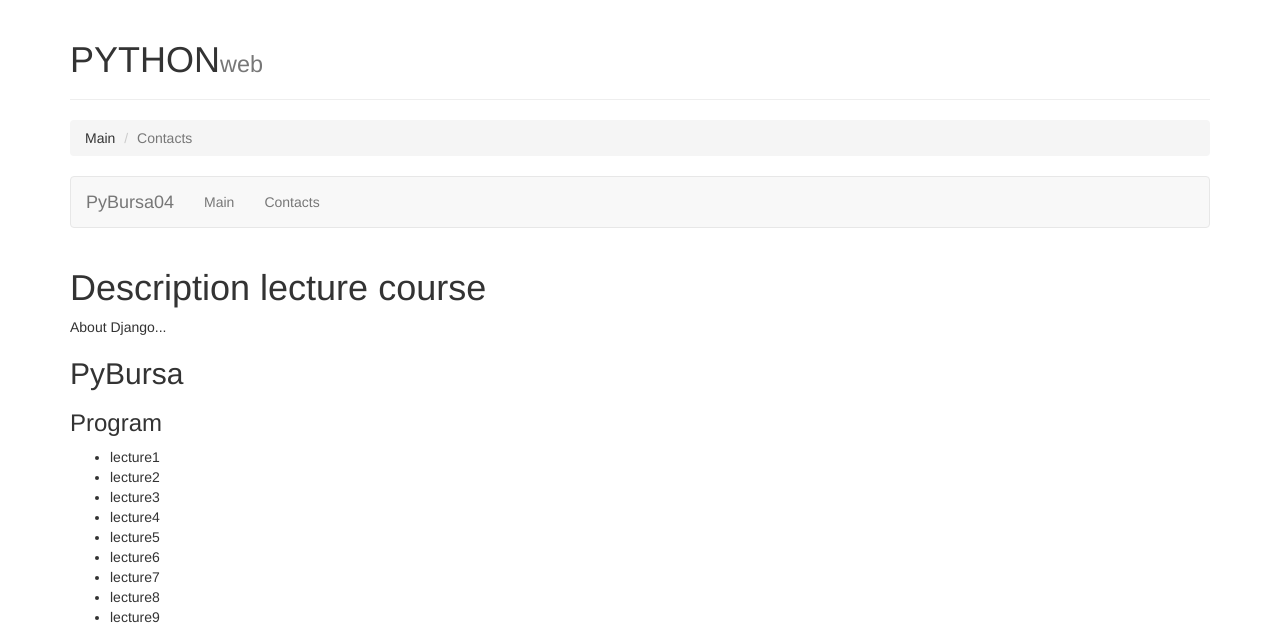
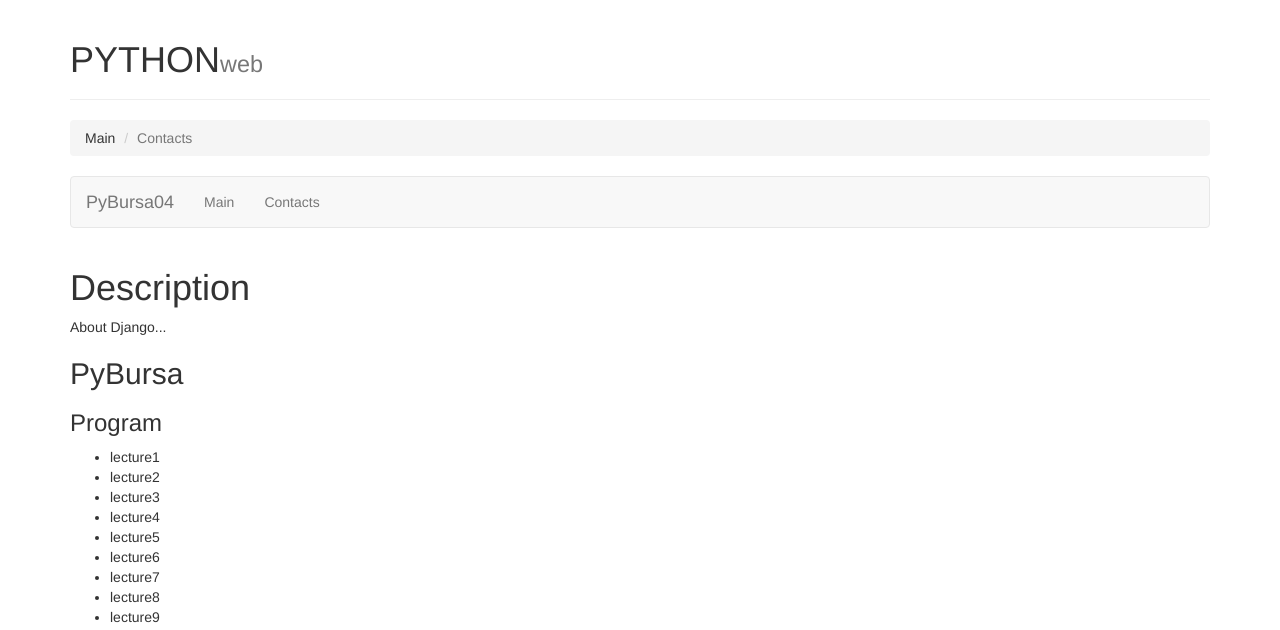
Before and after one commit to vpikalova/ooniversity_django_courses_04, a Python web app: template templates/index.html in a window 1280 px wide. Shown: the top 630 px of the page. Run offline with Jinja, Linux system fonts and the light colour scheme; the template is opened without the code that fills it, so the values that code supplies are empty; some libraries are stand-ins or nearby versions.

Commit message:
Modify index

```diff
--- a/templates/index.html
+++ b/templates/index.html
@@ -58,9 +58,11 @@
 </div>
 
 <div class="container">
-    <h1>Description lecture course</h1>
+  <div>
+    <h1>Description</h1>
     <p>About Django...</p>
     <h2>PyBursa</h2>
+  </div>
     <h3>Program</h3>
 
     <ul>
```
